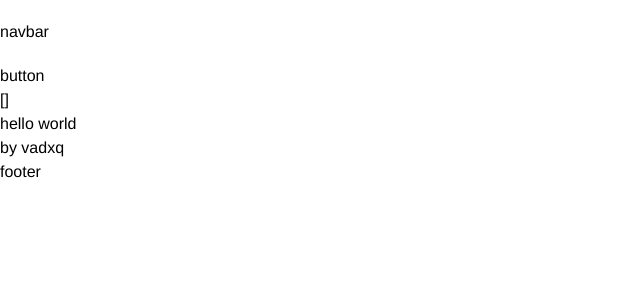
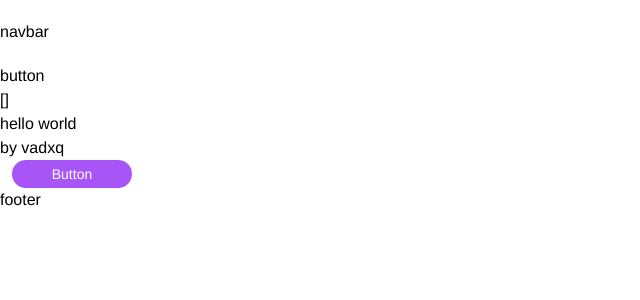
Before and after one commit to vadxq/nextjs-web3-starter, a Next.js app: page /en in a window 1280 px wide. Shown: the top 300 px of the page, without its empty margins (0-640 px from the left). Built offline with nearby package versions, Linux system fonts and the light colour scheme; no server answers; the database is empty.

Commit message:
feat: add tailwind-variants for theme and variants with tailwind, one zero runtime ways for ui

```diff
--- a/app/[lang]/page.tsx
+++ b/app/[lang]/page.tsx
@@ -2,6 +2,7 @@ import LayoutLink from '@/components/layout/link';
 import prisma from '@/prisma';
 import { getDictionary } from '@/i18n/getDictionary';
 import { Locale } from '@/i18n/config';
+import { Button } from '@/components/button';
 
 // revalidate this page every 10 seconds, but don't useful for this app dir, so please use pages/api for restful api and fetch on here. example see [id]/page.tsx
 export const revalidate = 10;
@@ -28,6 +29,7 @@ export default async function Home({
         <div>{JSON.stringify(data)}</div>
         <div>{dictionary.title}</div>
         <div>by {dictionary.author}</div>
+        <Button className="mx-3 w-[120px]">Button</Button>
       </main>
       <footer>footer</footer>
     </div>
--- /dev/null
+++ b/components/button/index.tsx
@@ -0,0 +1,46 @@
+'use client';
+
+import { HTMLAttributes, ReactNode } from 'react';
+import { tv } from 'tailwind-variants';
+
+const button = tv({
+  base: 'font-medium bg-blue-500 text-white rounded-full active:opacity-80',
+  variants: {
+    color: {
+      primary: 'bg-blue-500 text-white',
+      secondary: 'bg-purple-500 text-white'
+    },
+    size: {
+      sm: 'text-sm',
+      md: 'text-base',
+      lg: 'px-4 py-3 text-lg'
+    }
+  },
+  compoundVariants: [
+    {
+      size: ['sm', 'md'],
+      class: 'px-3 py-1'
+    }
+  ],
+  defaultVariants: {
+    size: 'md',
+    color: 'primary'
+  }
+});
+
+interface ButtonProps extends HTMLAttributes<HTMLElement> {
+  children?: ReactNode;
+  className?: string;
+}
+
+export const Button = (props: ButtonProps) => {
+  return (
+    <button
+      className={`${button({ size: 'sm', color: 'secondary' })} ${
+        props.className
+      }`}
+    >
+      {props.children}
+    </button>
+  );
+};
--- a/package.json
+++ b/package.json
@@ -32,6 +32,7 @@
     "react-dom": "^18.2.0",
     "react-hot-toast": "^2.4.0",
     "server-only": "^0.0.1",
+    "tailwind-variants": "^0.1.1",
     "typescript": "^5.0.2"
   },
   "devDependencies": {
--- a/tailwind.config.js
+++ b/tailwind.config.js
@@ -1,11 +1,14 @@
+// eslint-disable-next-line @typescript-eslint/no-var-requires
+const { withTV } = require('tailwind-variants/transformer');
+
 /** @type {import('tailwindcss').Config} */
-module.exports = {
+module.exports = withTV({
   darkMode: 'class',
   content: [
     './app/**/*.{js,ts,jsx,tsx}', // Note the addition of the `app` directory.
     './pages/**/*.{js,ts,jsx,tsx}',
     './components/**/*.{js,ts,jsx,tsx}',
-    './ui/**/*.{js,ts,jsx,tsx}'
+    './views/**/*.{js,ts,jsx,tsx}'
   ],
   future: {
     hoverOnlyWhenSupported: true
@@ -14,4 +17,4 @@ module.exports = {
     extend: {}
   },
   plugins: []
-};
+});
```
